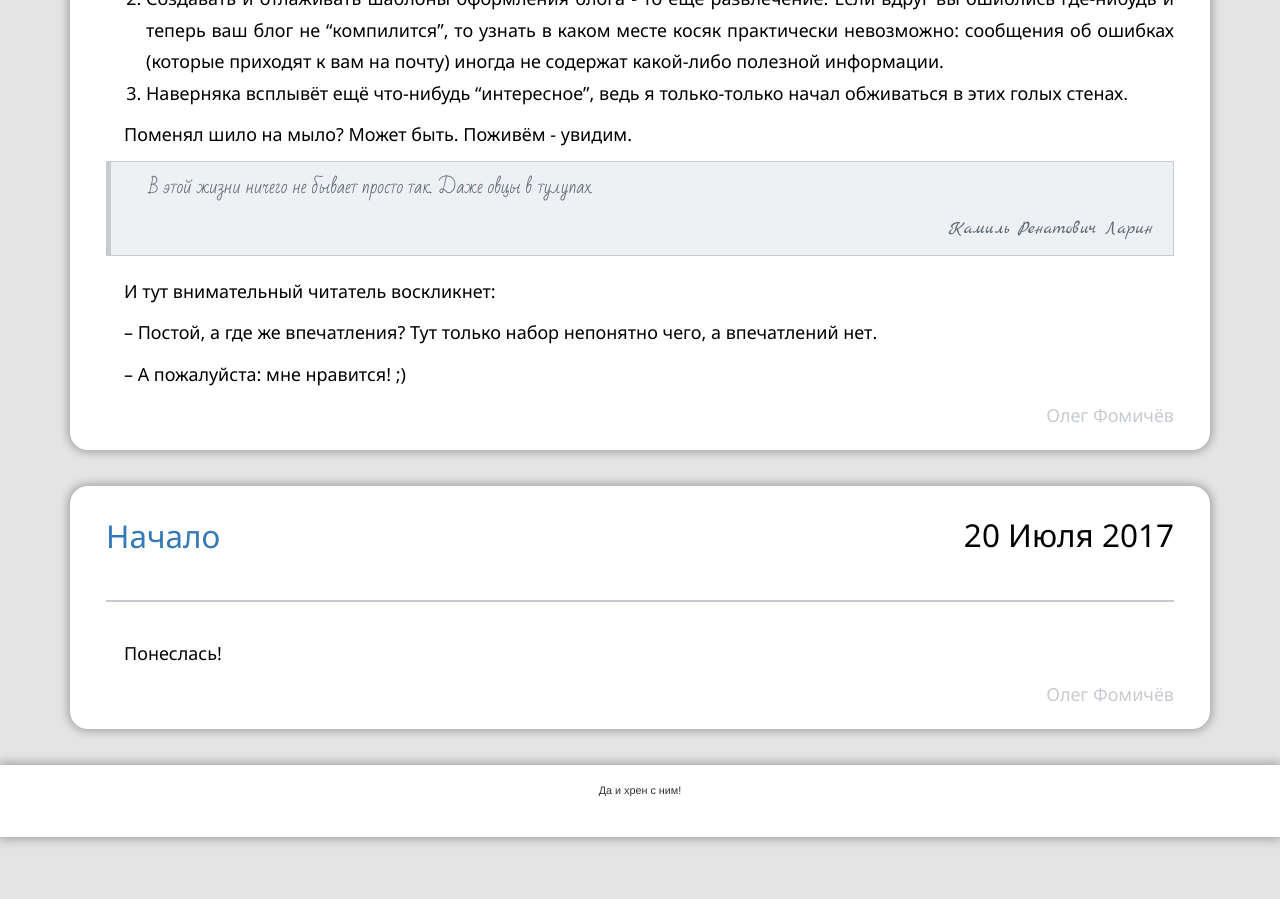
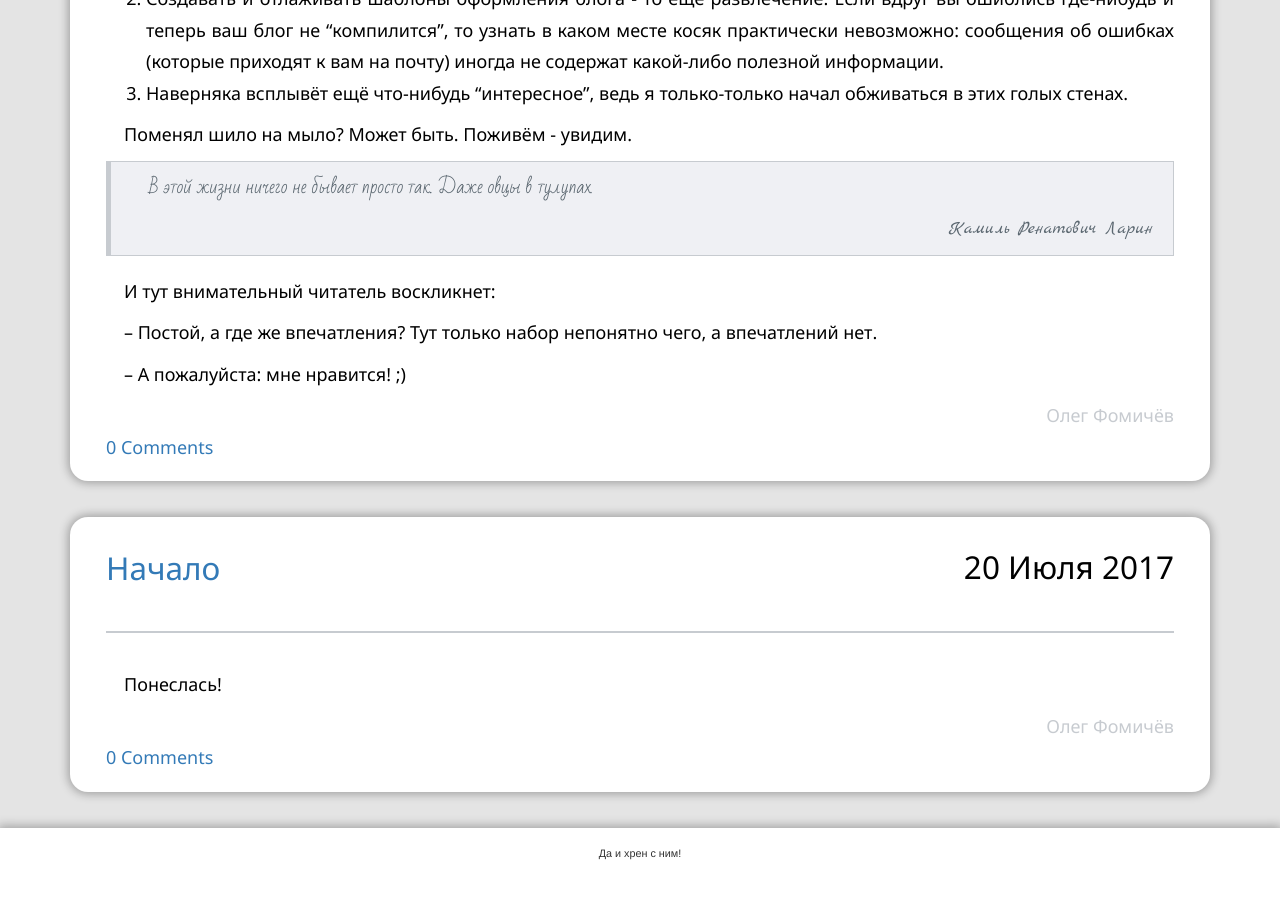
Before and after one commit to fomich0ff/fomich0ff.github.io, a Jekyll site: the page built from index.html, in a window 1280 px wide and 900 px high, scrolled down 821 px. Built offline with Jekyll 4.4.1, drawn with Linux system fonts in a browser that asks for light colours; nearby versions of some CDN libraries; comment, search, counter and statistics services are not loaded.

Commit message:
add comments link

```diff
--- a/index.html
+++ b/index.html
@@ -19,6 +19,7 @@ layout: default
         <div>
             {% include author.html %}
         </div>
+		<a href="{{ site.url }}{{ post.url }}#disqus_thread">0 Comments</a>
     </div>
     {% endif %} {% endfor %}
 </div>
```
